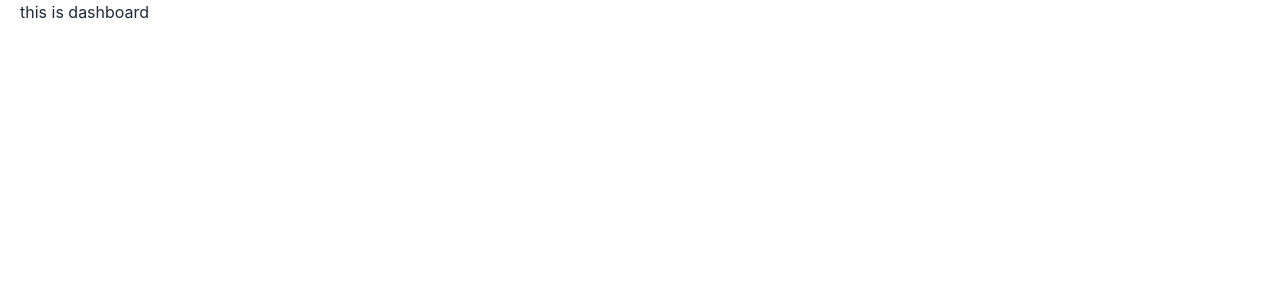
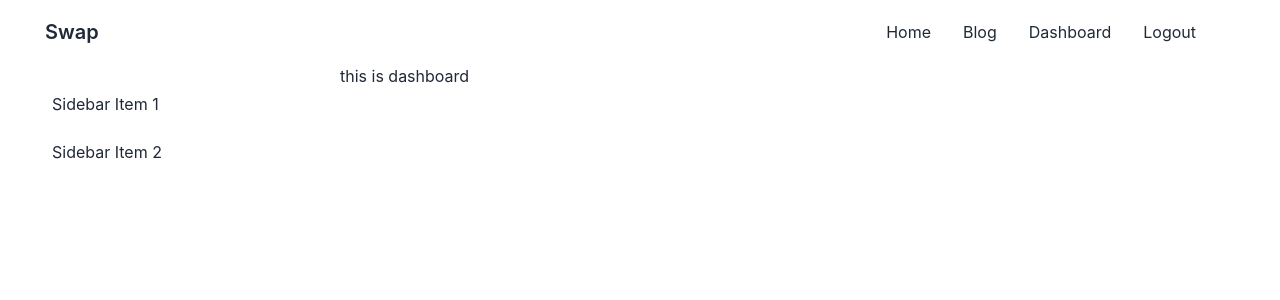
Before and after one commit to Morsalin3/resale-client, a React (Create React App) app: page /dashboard in a window 1280 px wide. Shown: the top 300 px of the page. Built offline with nearby package versions, Linux system fonts and the light colour scheme; no server answers; sample sign-in values are in the browser's storage.

Commit message:
added dashboard

```diff
--- a/src/Layout/DashboardLayout.js
+++ b/src/Layout/DashboardLayout.js
@@ -6,7 +6,22 @@
     return (
         <div>
             <Navbar></Navbar>
-            <Outlet></Outlet>
+            <div className="drawer drawer-mobile">
+                <input id="dashboard-drawer" type="checkbox" className="drawer-toggle" />
+                <div className="drawer-content">
+
+                    <Outlet></Outlet>
+
+                </div>
+                <div className="drawer-side">
+                    <label htmlFor="dashboard-drawer" className="drawer-overlay"></label>
+                    <ul className="menu p-4 w-80 bg-base-100 text-base-content">
+                        <li><a>Sidebar Item 1</a></li>
+                        <li><a>Sidebar Item 2</a></li>
+                    </ul>
+
+                </div>
+            </div>
         </div>
     );
 };
--- a/src/Pages/Shared/Navbar/Navbar.js
+++ b/src/Pages/Shared/Navbar/Navbar.js
@@ -25,7 +25,7 @@
         }
     </React.Fragment>
     return (
-        <div className="navbar bg-base-100">
+        <div className="navbar bg-base-100 flex justify-between">
             <div className="navbar-start">
                 <div className="dropdown">
                     <label tabIndex={0} className="btn btn-ghost lg:hidden">
@@ -37,11 +37,15 @@
                 </div>
                 <Link to='/' className="btn btn-ghost normal-case text-xl">Swap</Link>
             </div>
+
             <div className="navbar-end mx-10 hidden lg:flex">
                 <ul className="menu menu-horizontal p-0 ">
                     {menuItems}
                 </ul>
             </div>
+            <label htmlFor="dashboard-drawer" tabIndex={2} className="btn  btn-ghost lg:hidden ">
+                        <svg xmlns="http://www.w3.org/2000/svg" className="h-5 w-5" fill="none" viewBox="0 0 24 24" stroke="currentColor"><path strokeLinecap="round" strokeLinejoin="round" strokeWidth="2" d="M4 6h16M4 12h8m-8 6h16" /></svg>
+            </label>
         </div>
     );
 };
```
Also changed, not shown: src/Routes/Routes/Routes.js (+8 -1 lines).
